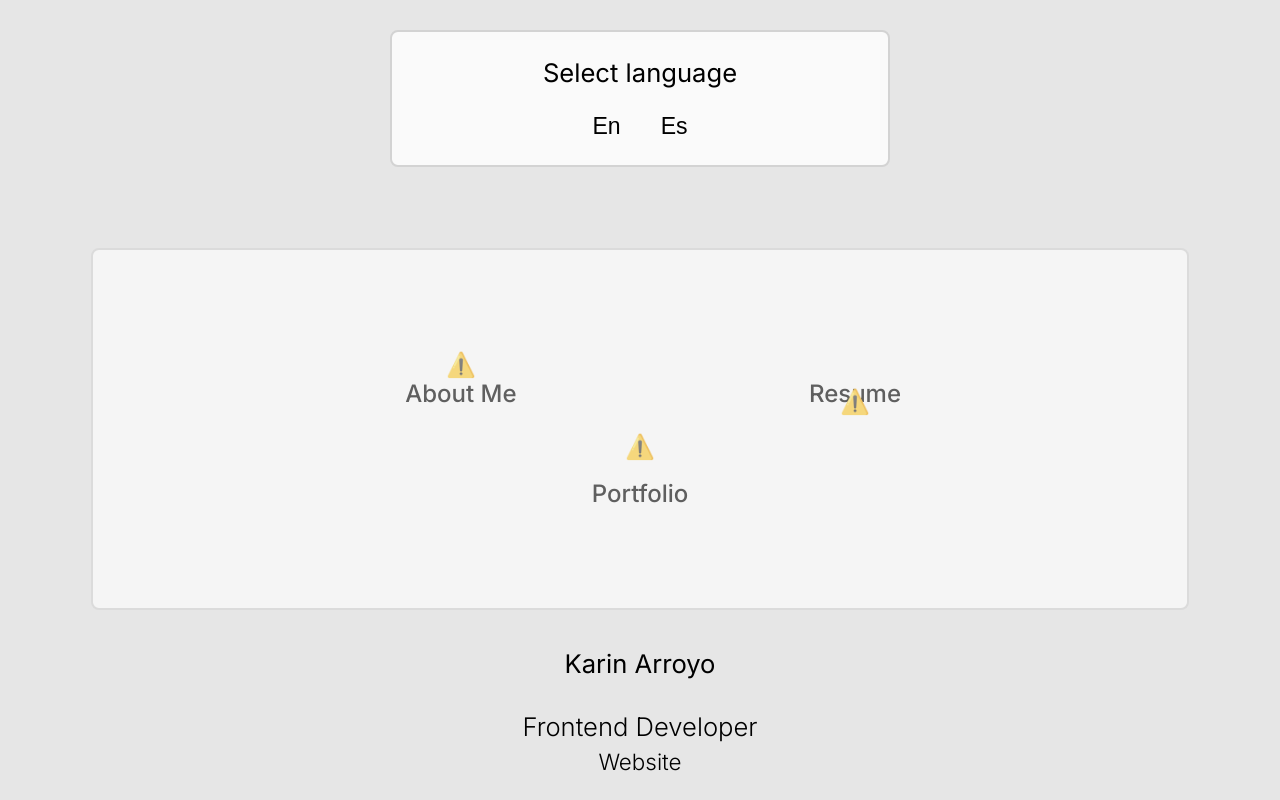
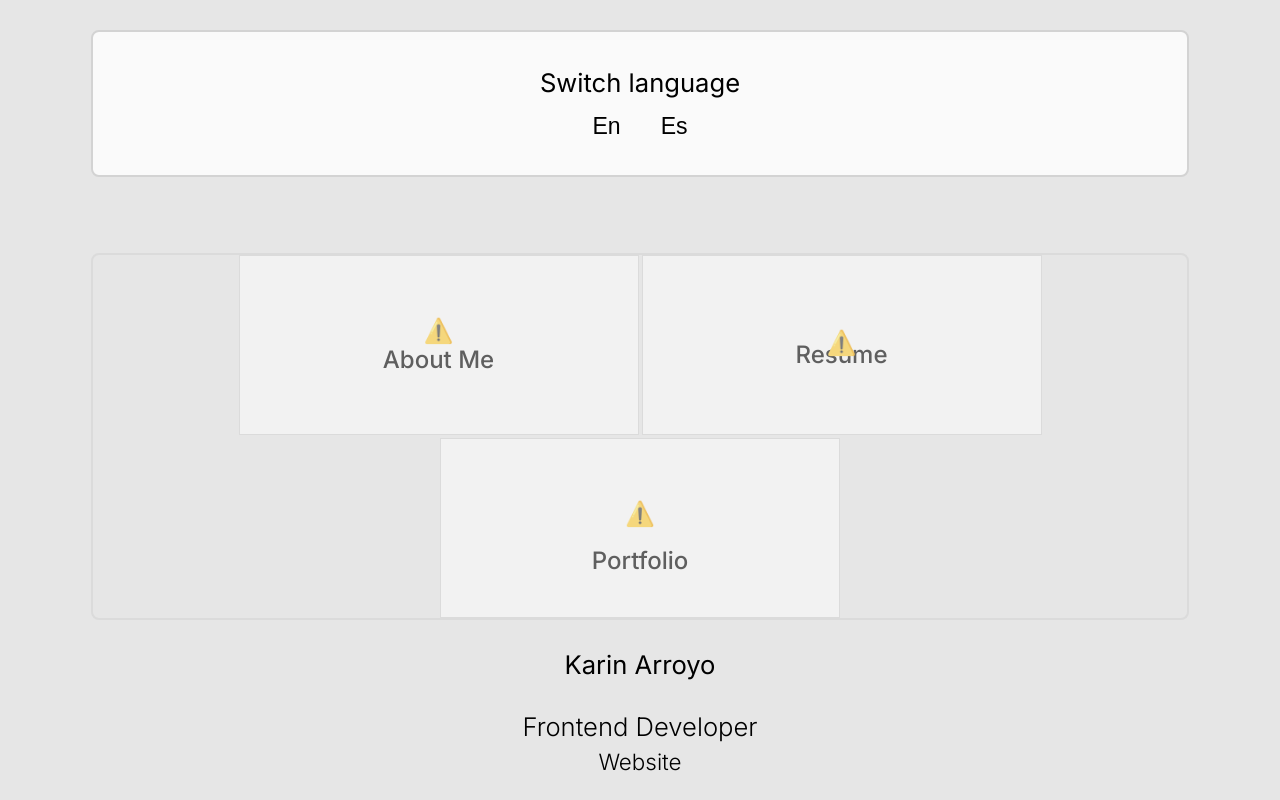
Before and after one commit to karin210/MyWebsite, a Next.js app: page / in a window 1280 px wide. Built offline with nearby package versions, Linux system fonts and the light colour scheme; no server answers.

Commit message:
update: center menu icons

```diff
--- a/app/components/LangControls.js
+++ b/app/components/LangControls.js
@@ -36,7 +36,7 @@ export default function LangControls({ handleLang }) {
       <form className={showLanguages ? styles.form : styles.closeForm}>
         {lang === "En" ? (
           <>
-            <label htmlFor="lang">Select language</label>
+            <label htmlFor="lang">Switch language</label>
             <div className={styles.buttonsBox}>
               <input
                 className={styles.enBtn}
@@ -56,7 +56,7 @@ export default function LangControls({ handleLang }) {
           </>
         ) : (
           <>
-            <label htmlFor="lang">Selecciona un idioma</label>
+            <label htmlFor="lang">Cambiar idioma</label>
 
             <div className={styles.buttonsBox}>
               <input
--- a/app/components/styles/LangControls.module.scss
+++ b/app/components/styles/LangControls.module.scss
@@ -3,12 +3,10 @@
 .controlsStart {
   filter: opacity(0);
   width: 100%;
-  max-width: 500px;
 }
 
 .controlsBox {
   width: 100%;
-  max-width: 500px;
   animation-name: controlsAppear;
   animation-duration: 1s;
   animation-fill-mode: forwards;
@@ -142,8 +140,16 @@
 }
 
 @media (min-width: 714px) {
+  .controlsStart {
+    width: 90%;
+  }
+
+  .controlsBox {
+    width: 90%;
+  }
+
   .form {
-    gap: 25px;
+    width: 100%;
     border: 2px solid lightgray;
   }
 }
--- a/app/styles/page.module.scss
+++ b/app/styles/page.module.scss
@@ -2,14 +2,14 @@
 @use "./abstracts/variables.scss";
 
 .mainStart {
-  height: 100vh;
+  height: 100dvh;
   animation-name: homeStart;
   animation-duration: 5s;
   animation-fill-mode: forwards;
 }
 
 .main {
-  height: 100vh;
+  height: 100dvh;
   @include mixins.flex(column, nowrap);
   justify-content: space-between;
   align-items: center;
@@ -27,23 +27,31 @@
 
   ul {
     width: 100%;
-    padding: clamp(20px, 10%, 100px) 0;
+    height: auto;
+    // padding: clamp(20px, 10%, 100px) 0;
     @include mixins.flex(row, wrap);
     align-items: end;
     justify-content: center;
     list-style: none;
-    background-color: white;
-    border: 1px solid lightgray;
+    // background-color: white;
     border-radius: 8px;
-    gap: 30px;
+    gap: 3px;
 
     li {
-      width: 30%;
+      width: 49.5%;
       max-width: 400px;
+      height: 180px;
+      background-color: rgb(250, 250, 250);
+      border: 1px solid lightgray;
       a {
-        width: 100%;
+        width: 80%;
+        height: 100%;
+        // padding: clamp(40px, 10%, 40px) 39px;
         @include mixins.flex(column, nowrap);
         align-items: center;
+        justify-content: center;
+        // border: 1px solid;
+        margin: 0 auto;
 
         span {
           font-weight: 500;
@@ -58,15 +66,28 @@
 
     // In mobile the first menu option must be bigger
     .menuIcon:first-of-type {
-      width: 70%;
+      width: 100%;
+
+      a {
+        width: 60%;
+        margin: 0 auto;
+      }
 
       a span {
         font-size: clamp(1.15rem, 2vw, 1.5rem);
       }
     }
 
+    .menuIcon:nth-of-type(2) {
+      div {
+        position: relative;
+        top: 4px;
+      }
+    }
+
     .menuIcon:last-of-type {
       a {
+        margin-top: 3%;
         gap: 12px;
       }
     }
@@ -90,7 +111,6 @@
     font-weight: 550;
     position: relative;
     top: 4.5%;
-
     text-align: center;
   }
 
@@ -169,6 +189,11 @@
 }
 
 @media (min-width: 714px) {
+  .h1Start {
+    position: relative;
+    top: 2%;
+  }
+
   .main {
     // In laptop screen the menu is not centered with justify-content: center
     .menuBox {
@@ -191,7 +216,7 @@
 
     h1 {
       font-weight: 400;
-      top: 2.5%;
+      top: 2%;
     }
 
     .subheaders {
```
